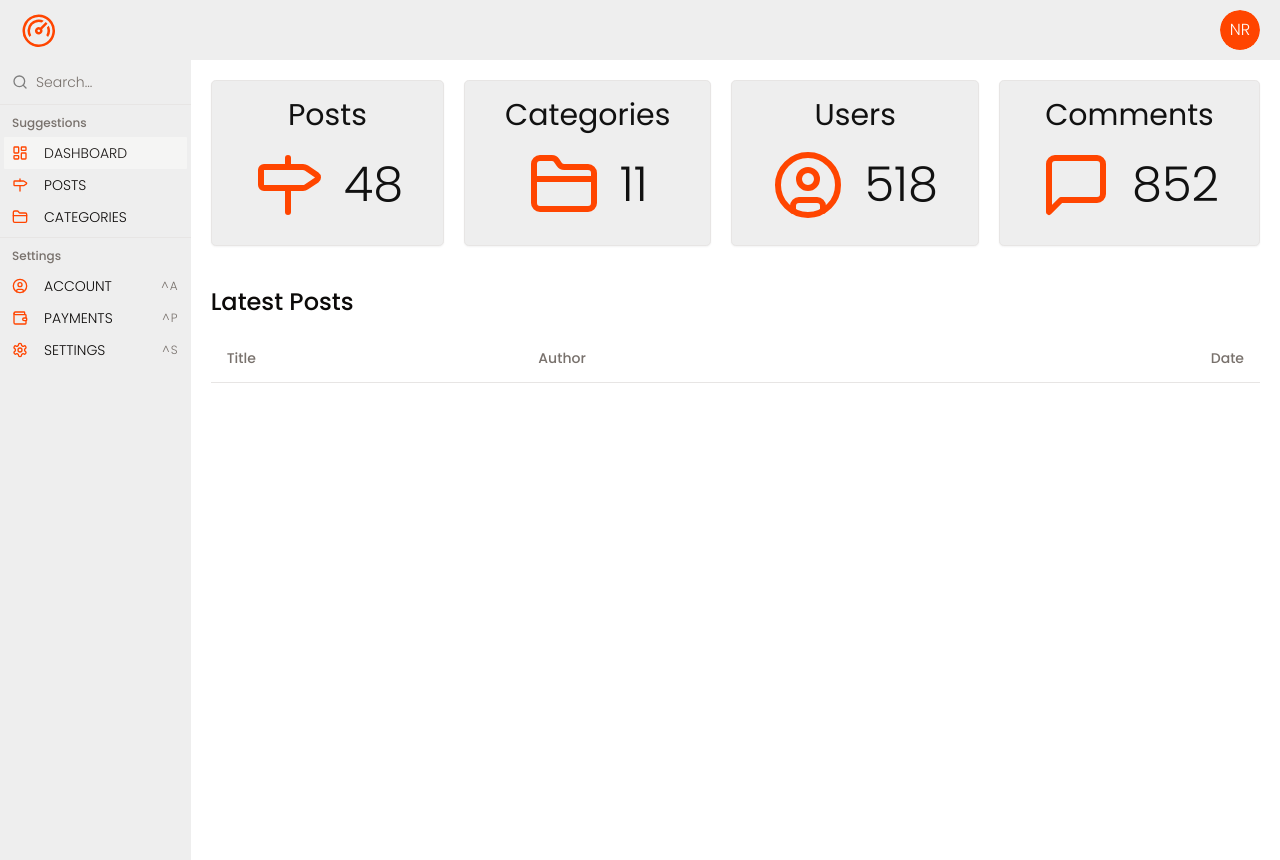
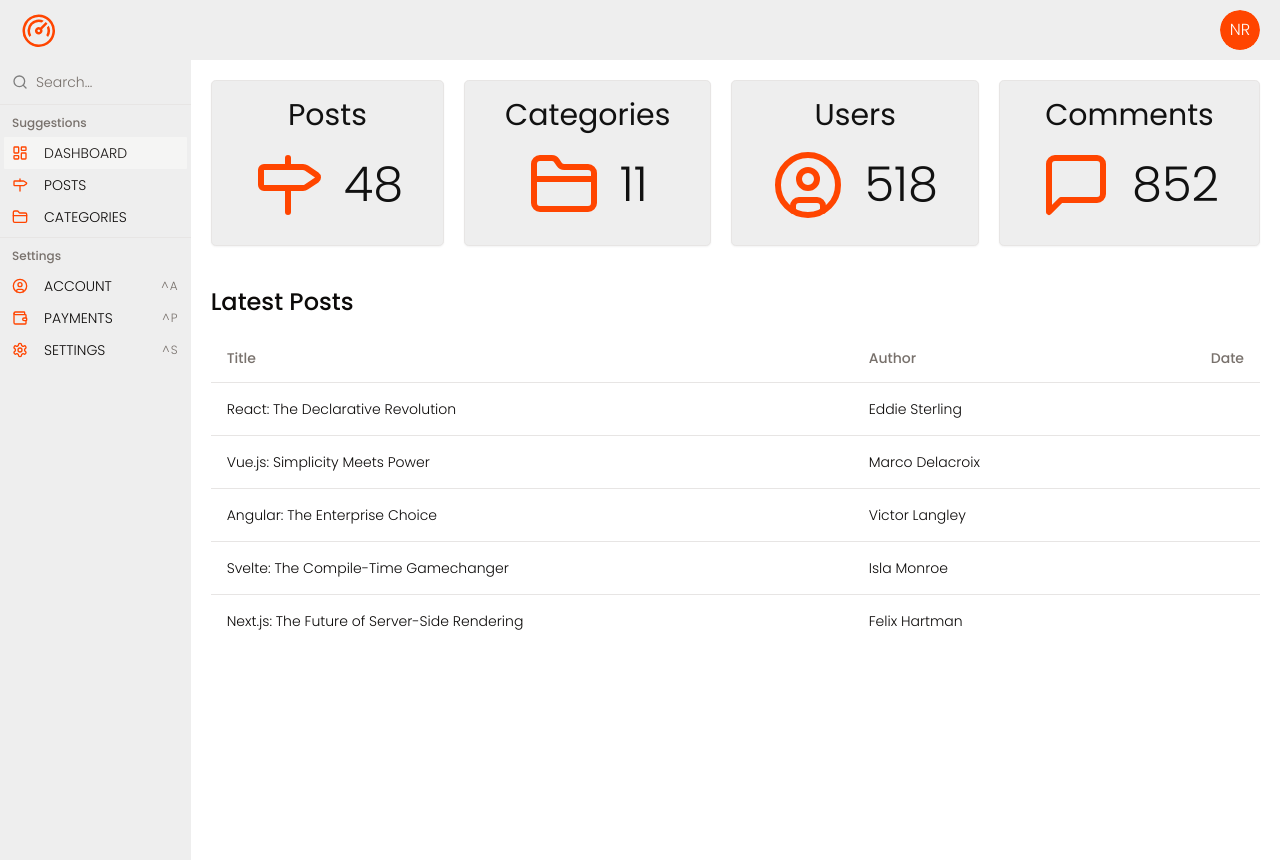
Before and after one commit to Nimira43/Tabularium, a Next.js app: page / in a window 1280 px wide. Built offline with nearby package versions, Linux system fonts and the light colour scheme; a web font is replaced by a local one.

Commit message:
Mapping TableBody

```diff
--- a/components/posts/PostsTable.tsx
+++ b/components/posts/PostsTable.tsx
@@ -26,6 +26,18 @@ const PostsTable = ({
             <TableHead className='hidden md:table-cell text-right'>Date</TableHead>
           </TableRow>
         </TableHeader>
+        <TableBody>
+          { posts.map((post) => (
+            <TableRow key={post.id}>
+              <TableCell>{ post.title }</TableCell>
+              <TableCell
+                className='hidden md:table-cell'
+              >
+                { post.author }
+              </TableCell>
+            </TableRow>
+          ))}
+        </TableBody>
       </Table>
     </div>
    )
```
